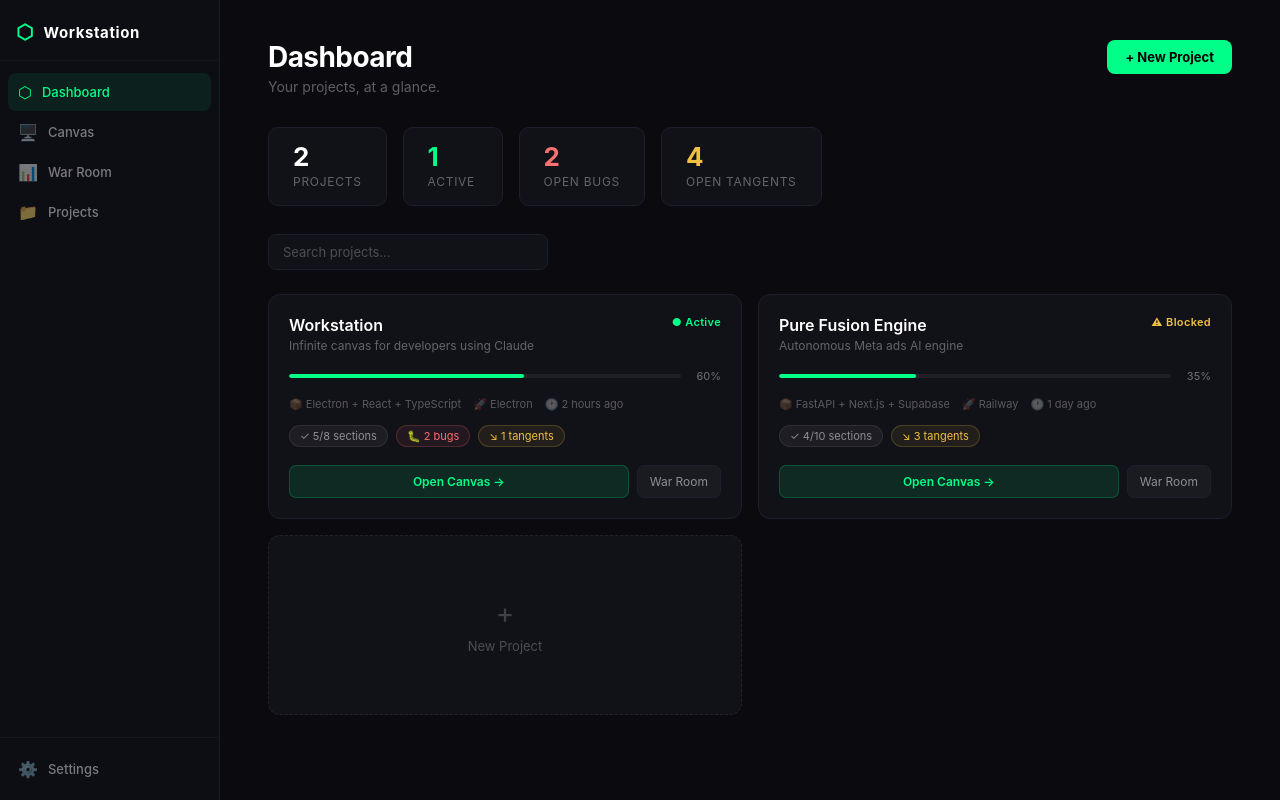
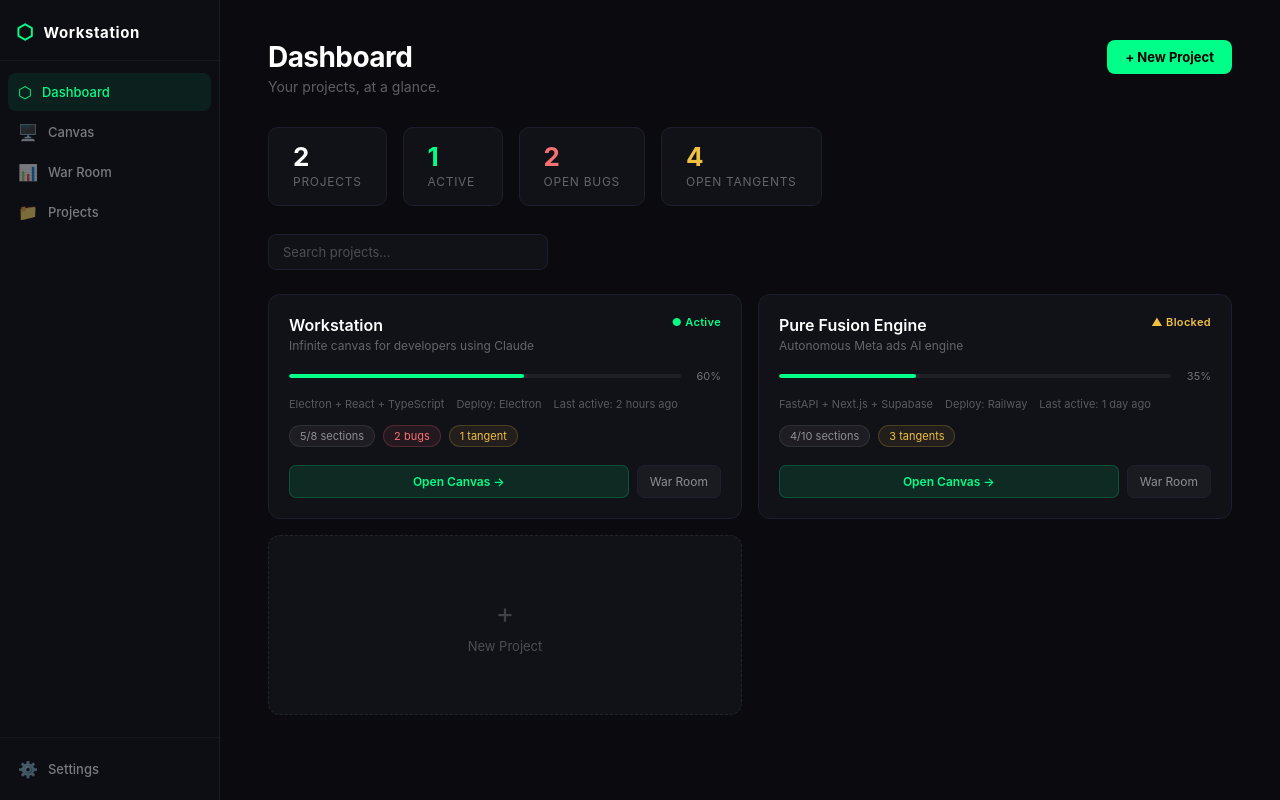
Before and after one commit to martinacho22/workstation, a React (Vite) app: page / in a window 1280 px wide. Built offline with nearby package versions, Linux system fonts and the light colour scheme.

Commit message:
Remove all emojis from Dashboard — replace with icons and clean text

```diff
--- a/src/screens/Dashboard.tsx
+++ b/src/screens/Dashboard.tsx
@@ -55,10 +55,17 @@ const STATUS_COLOR: Record<Project['status'], string> = {
 }
 
 const STATUS_LABEL: Record<Project['status'], string> = {
-  active:  '● Active',
-  blocked: '⚠ Blocked',
-  done:    '✓ Done',
-  idle:    '○ Idle',
+  active:  'Active',
+  blocked: 'Blocked',
+  done:    'Done',
+  idle:    'Idle',
+}
+
+const STATUS_DOT: Record<Project['status'], string> = {
+  active:  '●',
+  blocked: '▲',
+  done:    '✓',
+  idle:    '○',
 }
 
 interface Props {
@@ -130,7 +137,7 @@ export default function Dashboard({ onOpenCanvas, onNewProject }: Props) {
                 <div className={styles.cardDesc}>{project.description}</div>
               </div>
               <span className={styles.status} style={{ color: STATUS_COLOR[project.status] }}>
-                {STATUS_LABEL[project.status]}
+                {STATUS_DOT[project.status]} {STATUS_LABEL[project.status]}
               </span>
             </div>
 
@@ -147,24 +154,24 @@ export default function Dashboard({ onOpenCanvas, onNewProject }: Props) {
 
             {/* Meta */}
             <div className={styles.cardMeta}>
-              <span>📦 {project.stack}</span>
-              {project.deployTarget && <span>🚀 {project.deployTarget}</span>}
-              <span>🕐 {project.lastActive}</span>
+              <span>{project.stack}</span>
+              {project.deployTarget && <span>Deploy: {project.deployTarget}</span>}
+              <span>Last active: {project.lastActive}</span>
             </div>
 
             {/* Chips */}
             <div className={styles.chips}>
               <span className={styles.chip}>
-                ✓ {project.sectionsDone}/{project.sectionsTotal} sections
+                {project.sectionsDone}/{project.sectionsTotal} sections
               </span>
               {project.openBugs > 0 && (
                 <span className={`${styles.chip} ${styles.chipRed}`}>
-                  🐛 {project.openBugs} bugs
+                  {project.openBugs} {project.openBugs === 1 ? 'bug' : 'bugs'}
                 </span>
               )}
               {project.openTangents > 0 && (
                 <span className={`${styles.chip} ${styles.chipYellow}`}>
-                  ↘ {project.openTangents} tangents
+                  {project.openTangents} {project.openTangents === 1 ? 'tangent' : 'tangents'}
                 </span>
               )}
             </div>
```
